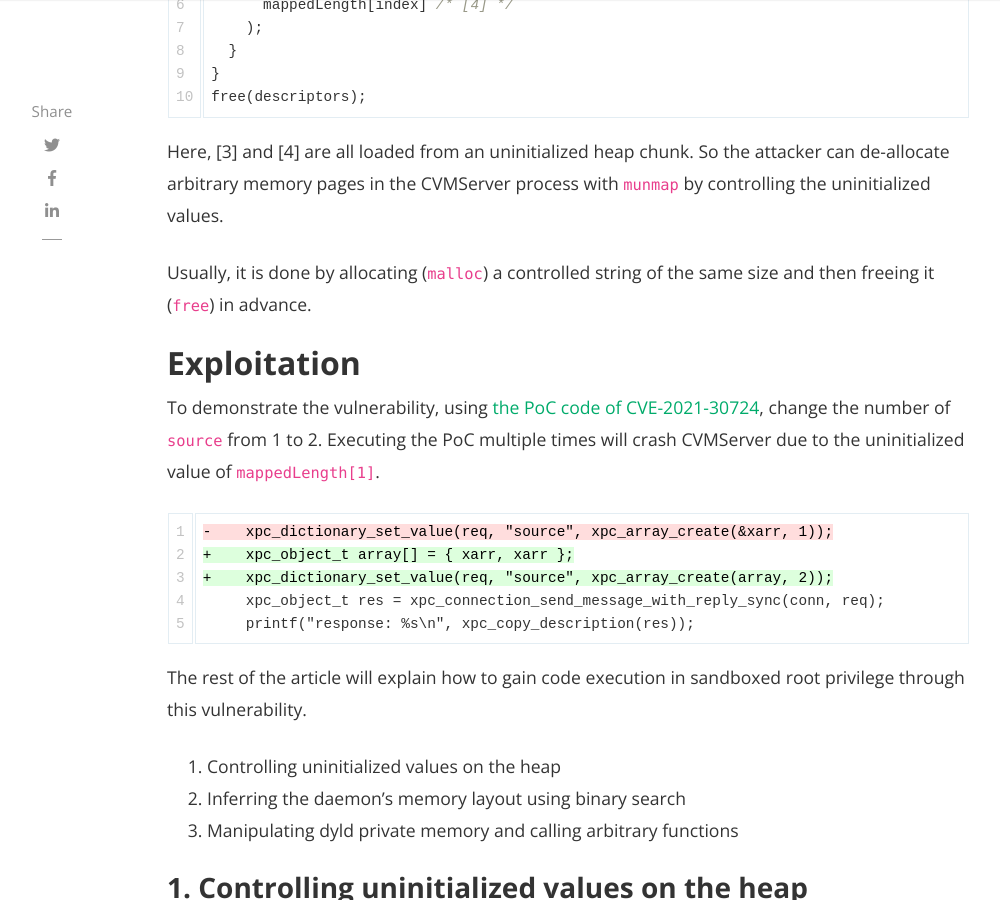
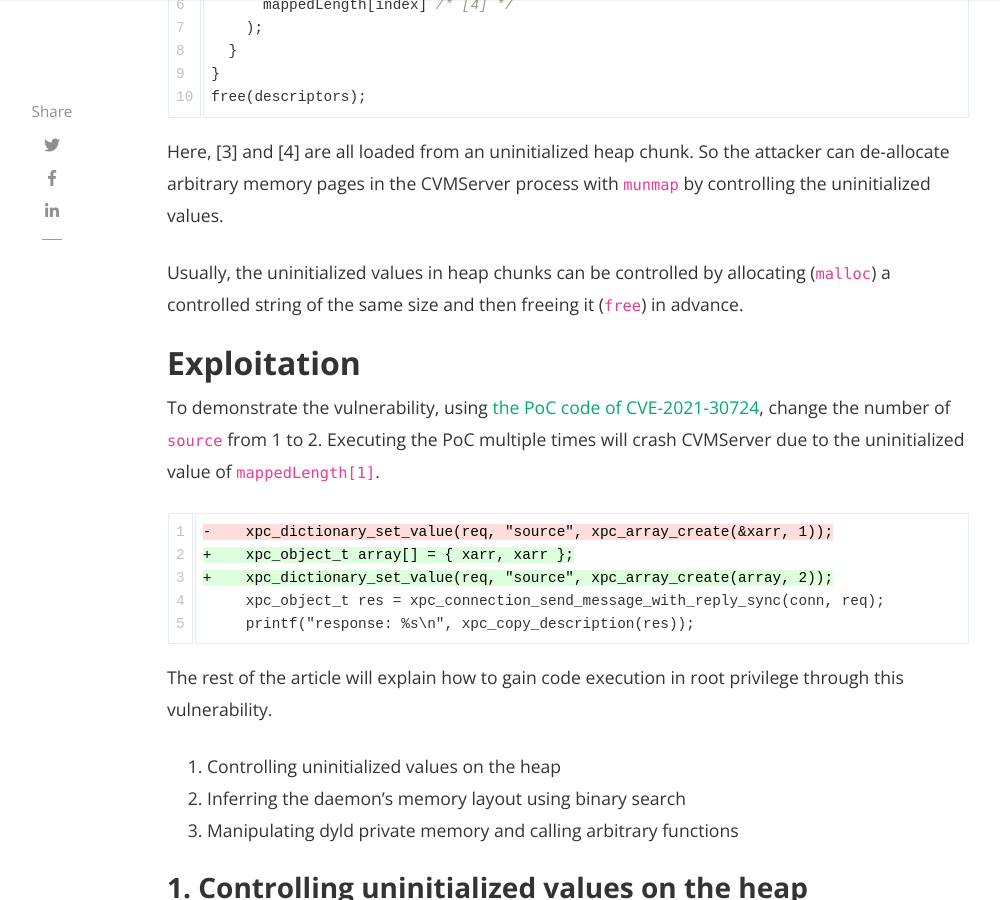
Before and after one commit to theori-io/theori-io.github.io, a Jekyll site: the page built from _posts/2022-06-17-binary-searching-into-cvmserver.md, in a window 1280 px wide and 900 px high, scrolled down 2693 px. Shown: the whole window, without its empty margins (118-1118 px from the left). Built offline with Jekyll 4.4.1, drawn with Linux system fonts in a browser that asks for light colours; nearby versions of some CDN libraries; comment, search, counter and statistics services are not loaded; some of the changed text lies outside the part shown.

Commit message:
Minor fixes

````diff
--- a/_posts/2022-06-17-binary-searching-into-cvmserver.md
+++ b/_posts/2022-06-17-binary-searching-into-cvmserver.md
@@ -10,7 +10,7 @@ featured: true
 image: assets/images/2022-06-17/cvmserver.png
 ---
 
-During the analysis of the patch for [CVE-2021-30724](https://www.trendmicro.com/en_us/research/21/f/CVE-2021-30724_CVMServer_Vulnerability_in_macOS_and_iOS.html) while writing a Fermium-252 report, our researcher ([@jinmo123](https://twitter.com/jinmo123)) discovered a vulnerability introduced by the patch. The vulnerability was reported to Apple and fixed in [macOS 12.4](https://support.apple.com/HT213257). It was a fun bug to exploit.
+During the analysis of the patch for [CVE-2021-30724](https://www.trendmicro.com/en_us/research/21/f/CVE-2021-30724_CVMServer_Vulnerability_in_macOS_and_iOS.html) while writing a Fermium-252 report, our researcher ([@jinmo123](https://twitter.com/jinmo123)) discovered a vulnerability introduced by the patch. The vulnerability was reported to Apple and fixed in [macOS 12.4](https://support.apple.com/HT213257).
 
 ## Background
 
@@ -110,7 +110,7 @@ free(descriptors);
 
 Here, [3] and [4] are all loaded from an uninitialized heap chunk. So the attacker can de-allocate arbitrary memory pages in the CVMServer process with `munmap` by controlling the uninitialized values.
 
-Usually, it is done by allocating (`malloc`) a controlled string of the same size and then freeing it (`free`) in advance.
+Usually, the uninitialized values in heap chunks can be controlled by allocating (`malloc`) a controlled string of the same size and then freeing it (`free`) in advance.
 
 ## Exploitation
 
@@ -125,7 +125,7 @@ using [the PoC code of CVE-2021-30724](https://gist.github.com/jhftss/1bdb0f8340
      printf("response: %s\n", xpc_copy_description(res));
 ```
 
-The rest of the article will explain how to gain code execution in sandboxed root privilege through this vulnerability.
+The rest of the article will explain how to gain code execution in root privilege through this vulnerability.
 
 1. Controlling uninitialized values on the heap
 2. Inferring the daemon's memory layout using binary search
````
Also changed, not shown: other parts of _posts/2022-06-17-binary-searching-into-cvmserver.md (+1 -1 lines).
